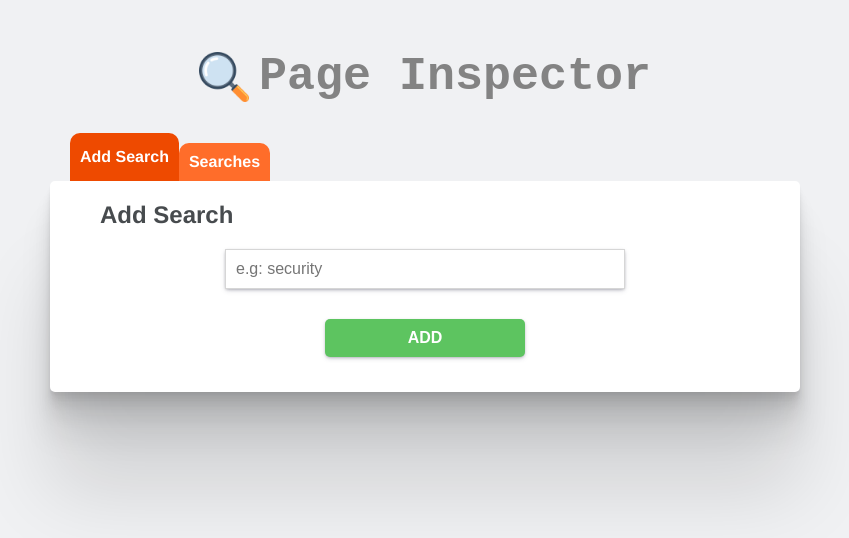
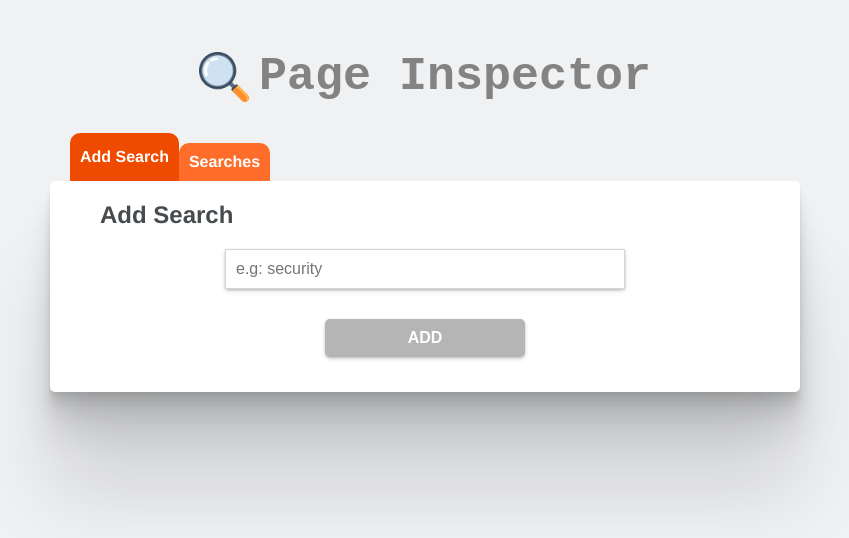
Before and after one commit to luizclr/page-inspector, a React app: page / in a window 1280 px wide. Shown: the top 538 px of the page, without its empty margins (215-1064 px from the left). Built offline with nearby package versions, Linux system fonts and the light colour scheme.

Commit message:
feat(add-search): call service to create search

```diff
--- a/src/components/loading/loading.styles.tsx
+++ b/src/components/loading/loading.styles.tsx
@@ -9,4 +9,15 @@ export const Background = styled.div<LoadingProps>`
   display: ${({ show }) => (show ? "flex" : "none")};
   justify-content: center;
   align-items: center;
+  background-color: rgba(0, 0, 0, 0.466);
+  flex-direction: column;
+  position: absolute;
+  left: 0;
+  top: 0;
 `;
+
+export const Text = styled.p`
+  color: #fff;
+  font-weight: bold;
+  margin-bottom: 15px;
+`;
--- a/src/components/loading/loading.tsx
+++ b/src/components/loading/loading.tsx
@@ -1,4 +1,5 @@
-import { Background } from "~/components/loading/loading.styles";
+import progressBar from "~/assets/img/progress-bar.gif";
+import { Background, Text } from "~/components/loading/loading.styles";
 import { useInspection } from "~/providers/inspection/inspection";
 
 export const Loading: React.FC = () => {
@@ -6,7 +7,8 @@ export const Loading: React.FC = () => {
 
   return (
     <Background show={isLoading}>
-      <p>loading...</p>
+      <Text>Loading...</Text>
+      <img src={progressBar} />
     </Background>
   );
 };
--- a/src/pages/add-search/add-search.styles.tsx
+++ b/src/pages/add-search/add-search.styles.tsx
@@ -27,7 +27,7 @@ export const Input = styled.input`
   }
 `;
 
-export const Button = styled.button`
+export const Button = styled.button<{ disabled: boolean }>`
   margin: 15px;
   font-size: 12pt;
   padding: 10px;
@@ -37,9 +37,10 @@ export const Button = styled.button`
   box-shadow: rgba(50, 50, 93, 0.25) 0px 2px 5px -1px, rgba(0, 0, 0, 0.3) 0px 1px 3px -1px;
   color: #fff;
   font-weight: bold;
-  background-color: #5dc460;
+  background-color: ${({ disabled }) => (disabled ? "#b5b5b5" : "#5dc460")};
 
   :hover {
-    background-color: #42ab49;
+    background-color: ${({ disabled }) => (disabled ? "#b5b5b5" : "#42ab49")};
+    cursor: pointer;
   }
 `;
--- a/src/pages/add-search/add-search.tsx
+++ b/src/pages/add-search/add-search.tsx
@@ -1,12 +1,55 @@
+import { useState } from "react";
+import { useNavigate } from "react-router-dom";
+
 import { Button, Input, Title, Wrapper } from "~/pages/add-search/add-search.styles";
+import { useInspection } from "~/providers/inspection/inspection";
+import { InspectionActionTypes } from "~/reducers/inspector/types";
+import { isEmpty } from "~/utils";
 
 export const AddSearch: React.FC = () => {
+  const [text, setText] = useState<string>("");
+  const { inspectionService, inspectionDispatch } = useInspection();
+  const navigate = useNavigate();
+
+  const handleClick = async (): Promise<void> => {
+    try {
+      inspectionDispatch({
+        type: InspectionActionTypes.loading,
+        payload: {
+          isLoading: true,
+        },
+      });
+      const { data } = await inspectionService.addInspection({ keyword: text });
+
+      navigate("/searches", {
+        state: {
+          key: text,
+          id: data.id,
+        },
+      });
+      setText("");
+    } catch (error) {
+      inspectionDispatch({
+        type: InspectionActionTypes.error,
+      });
+    }
+  };
+
   return (
     <div>
       <Title>Add Search</Title>
       <Wrapper>
-        <Input type="text" placeholder="e.g: security" />
-        <Button type="submit">ADD</Button>
+        <Input
+          type="text"
+          placeholder="e.g: security"
+          value={text}
+          onChange={(e) => {
+            setText(e.target.value);
+          }}
+        />
+        <Button disabled={isEmpty(text)} onClick={handleClick} type="submit">
+          ADD
+        </Button>
       </Wrapper>
     </div>
   );
--- a/src/pages/searches/searches.tsx
+++ b/src/pages/searches/searches.tsx
@@ -1,4 +1,5 @@
 import { useEffect, useState } from "react";
+import { useLocation } from "react-router-dom";
 
 import { CardShadowSize, CardStyle } from "~/components/card/types";
 import { Inspection } from "~/entities/inspection";
@@ -16,21 +17,28 @@ import {
 } from "~/pages/searches/searches.styles";
 import { useInspection } from "~/providers/inspection/inspection";
 import { InspectionActionTypes } from "~/reducers/inspector/types";
+import { isNil } from "~/utils";
 
 export const Searches: React.FC = () => {
   const [selectedInspection, setSelectedInspection] = useState<Inspection | null>(null);
   const { inspections, inspectionService, inspectionDispatch } = useInspection();
+  const {
+    state: { id },
+  } = useLocation();
 
   useEffect(() => {
-    if (selectedInspection !== null) {
-      void getInspection(selectedInspection?.id);
+    if (!isNil(id)) {
+      void getInspection(id);
     }
-  }, []);
+  }, [id]);
 
   const getInspection = async (id: string): Promise<void> => {
     try {
       inspectionDispatch({
         type: InspectionActionTypes.loading,
+        payload: {
+          isLoading: true,
+        },
       });
       const { data } = await inspectionService.getInspection({ id });
 
--- a/src/react-app-env.d.ts
+++ b/src/react-app-env.d.ts
@@ -1 +1,2 @@
 declare module "*.png";
+declare module "*.gif";
--- a/src/reducers/inspector/inspector.ts
+++ b/src/reducers/inspector/inspector.ts
@@ -6,9 +6,21 @@ export const InspectionReducer = (
   action: InspectionAction
 ): InspectionStateType => {
   switch (action.type) {
+    case InspectionActionTypes.loading:
+      return {
+        ...state,
+        isLoading: action.payload.isLoading,
+      };
+    case InspectionActionTypes.error:
+      return {
+        ...state,
+        error: true,
+        isLoading: false,
+      };
     case InspectionActionTypes.add:
       return {
         ...state,
+        isLoading: false,
         inspections: [action.payload.inspection, ...state.inspections],
       };
     case InspectionActionTypes.remove:
--- a/src/reducers/inspector/types.ts
+++ b/src/reducers/inspector/types.ts
@@ -23,6 +23,9 @@ export interface RemoveInspectionAction {
 
 export interface LoadingInspectionAction {
   type: InspectionActionTypes.loading;
+  payload: {
+    isLoading: boolean;
+  };
 }
 
 export interface ErrorInspectionAction {
--- a/src/utils/index.ts
+++ b/src/utils/index.ts
@@ -2,3 +2,8 @@ export const isNil = (data: unknown): boolean => {
   if (data === null || data === undefined) return true;
   return false;
 };
+
+export const isEmpty = (data: string | []): boolean => {
+  if (data.length === 0) return true;
+  return false;
+};
--- a/webpack.common.js
+++ b/webpack.common.js
@@ -24,7 +24,7 @@ module.exports = {
         exclude: /node_modules/,
       },
       {
-        test: /\.(png|jpg|jpeg|svg|woff|woff2|ttf|eot)$/,
+        test: /\.(png|jpg|jpeg|svg|gif|woff|woff2|ttf|eot)$/,
         use: "file-loader",
       },
     ],
```
Also changed, not shown: .eslintrc.json, src/assets/img/progress-bar.gif (added), 1 other file (tests, documents, lock files or other folders).
